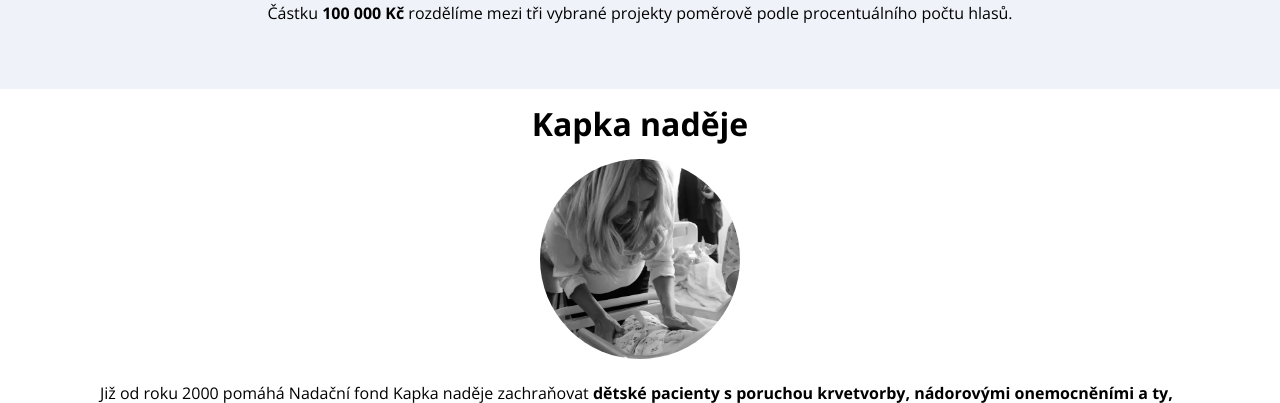
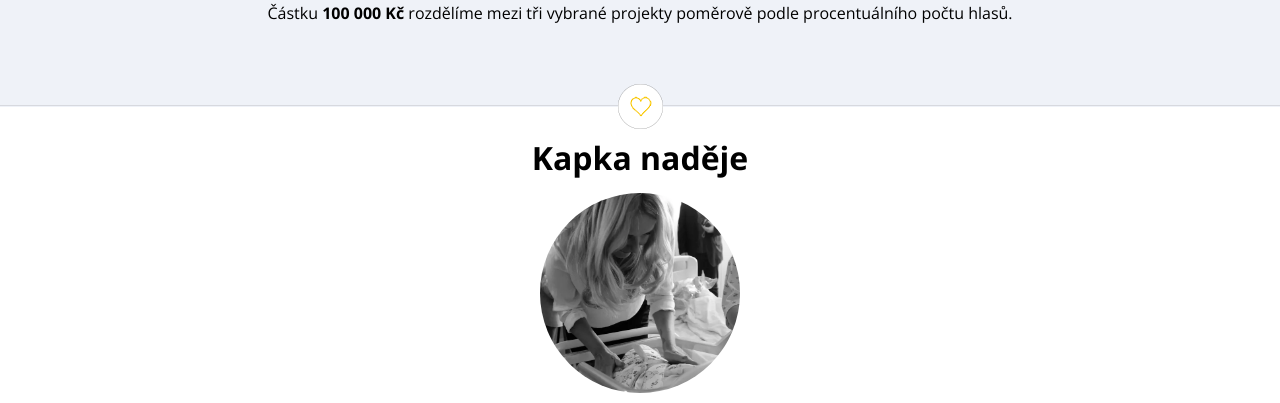
Before and after one commit to dbursa/gls, a PHP site: page / in a window 1280 px wide. Shown: the part 2709-3112 px from the top of the page. Run offline with PHP 8.4, Linux system fonts and the light colour scheme.

Commit message:
background image, srdicka

```diff
--- a/css/style.css
+++ b/css/style.css
@@ -108,7 +108,7 @@
   display: none; }
 
 section#intro {
-  background: linear-gradient(rgba(50, 50, 50, 0.5), rgba(50, 50, 50, 0.5)), url("../img/_14A7320_bearb_cmyk.jpg") no-repeat 68%;
+  background: linear-gradient(rgba(50, 50, 50, 0.5), rgba(50, 50, 50, 0.5)), url("../img/uvodni_foto_sm.jpg") no-repeat 68%;
   min-height: 100%;
   background-size: cover; }
   section#intro nav ul {
@@ -210,7 +210,7 @@
   background: #000533;
   min-height: 100%;
   background-size: cover;
-  box-shadow: 0px -5px 15px 0px rgba(0, 5, 51, 0.75); }
+  box-shadow: 0px -1px 15px 7px rgba(0, 5, 51, 0.2); }
   section#footer button {
     background-color: transparent;
     border: 1px solid #FFFFFF;
@@ -220,3 +220,19 @@
     font-weight: 600; }
   section#footer button a {
     color: #FFFFFF; }
+
+/*
+* branch vojtafe styles
+*/
+hr.srdce {
+  text-align: center;
+  /* horizontal centering */
+  line-height: 1px;
+  /* vertical centering */
+  height: 1px;
+  /* gap between the lines */
+  border-style: solid; }
+  hr.srdce::after {
+    content: url("../img/srdicko.png");
+    position: relative;
+    top: -22px; }
--- a/css/style.scss
+++ b/css/style.scss
@@ -148,7 +148,7 @@
 section#intro {
     $nav-height: 35px;
 
-    background: linear-gradient(rgba(50, 50, 50, 0.5), rgba(50, 50, 50, 0.5)), url("../img/_14A7320_bearb_cmyk.jpg") no-repeat 68%;
+    background: linear-gradient(rgba(50, 50, 50, 0.5), rgba(50, 50, 50, 0.5)), url("../img/uvodni_foto_sm.jpg") no-repeat 68%;
     min-height: 100%;
     background-size: cover;
 
@@ -305,8 +305,26 @@
     button a{
         color:  $pure-white;
     }
+}
 
-}
+
+/*
+* branch vojtafe styles
+*/
+
+
+  hr.srdce{
+    text-align: center; /* horizontal centering */
+    line-height: 1px; /* vertical centering */
+    height: 1px; /* gap between the lines */
+    border-style: solid;
+
+    &::after{
+        content: url("../img/srdicko.png");
+        position: relative;
+        top: -22px;
+    }
+  }
 
 
 // Extra small devices (portrait phones, less than 576px)
--- a/index.html
+++ b/index.html
@@ -114,6 +114,7 @@
             </div>
         </div>
     </div>
+    <hr class="srdce">
 </section>
 <section id="project-kapka">
     <div class="container pt-3">
@@ -298,6 +299,7 @@
             </div>
         </div>
     </div>
+    <hr class="srdce">
 </section>
 <section id="results">
     <div class="container pt-3 text-center w-100 pb-3">
```
Also changed, not shown: img/srdicko.png (added), img/uvodni_foto_sm.jpg (added), 2 other files.
